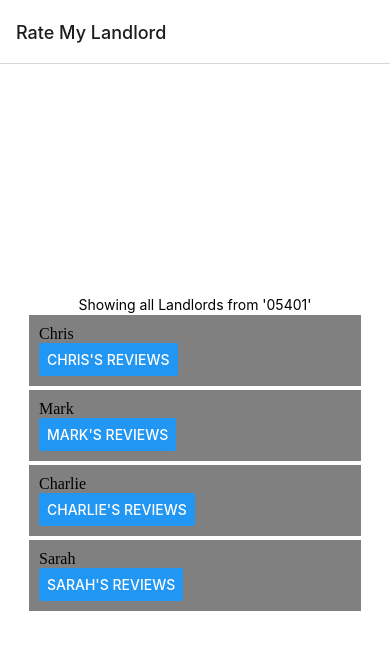
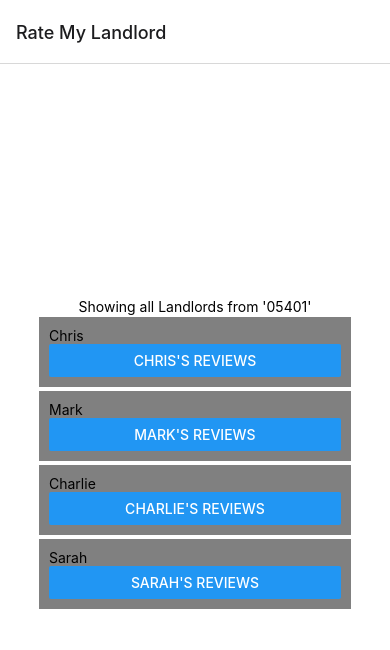
Before and after one commit to Rate-My-Landlord/Rate-My-Landlord, a React Native app in the folder Frontend-ReactNative/: screen / in a window 390 px wide. Shown: the top 650 px of the page. Built offline with nearby package versions, Linux system fonts and the light colour scheme.

Commit message:
Fixed a bug causing the only mobile version's landlord widgets not to work. -> A single letter was lowercose. Lovely.

```diff
--- a/Frontend-ReactNative/App.tsx
+++ b/Frontend-ReactNative/App.tsx
@@ -4,7 +4,7 @@
 
 import { StatusBar } from 'expo-status-bar';
 import React from 'react';
-import { StyleSheet, Button, Text, View } from 'react-native';
+import { StyleSheet, Button, Text, View, Alert } from 'react-native';
 import { NavigationContainer } from '@react-navigation/native';
 import { createNativeStackNavigator } from '@react-navigation/native-stack';
 
@@ -77,12 +77,14 @@ const LandlordPageScreen = ({ navigation }) => {
 */}
 const LandlordWidget = ( props ) => {
   return (
-    <view style={{ backgroundColor: 'grey', padding: 10, margin: 2, width: '80%'}}>
-      <text>{props.name}</text>
+    <View style={{ backgroundColor: 'grey', padding: 10, margin: 2, width: '80%'}}>
+      <Text>{props.name}</Text>
+
       <Button
         title={props.name + "'s Reviews"}
+        onPress={() => Alert.alert('Simple Button pressed')}
       />
-    </view>
+    </View>
   );
 };
 
```
